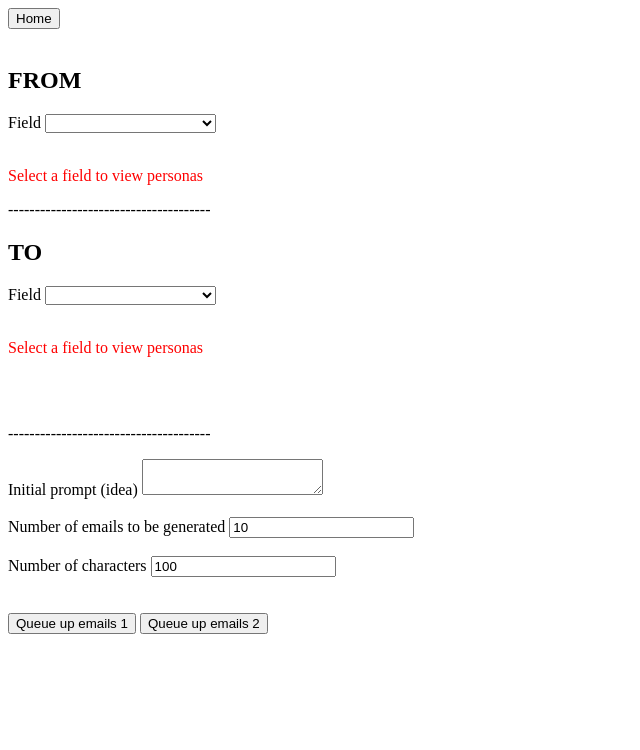
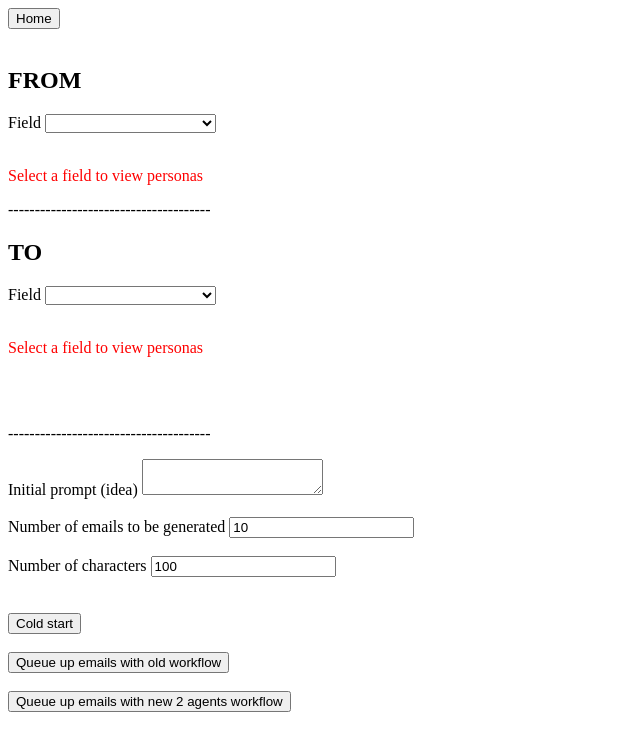
Before and after one commit to gabrielnvian/EmailGenerationPortal, a SvelteKit app: page /generate in a window 1280 px wide. Shown: the top 750 px of the page, without its empty margins (0-640 px from the left). Built offline with nearby package versions, Linux system fonts and the light colour scheme.

Commit message:
Add cold start function

```diff
--- a/src/routes/generate/+page.svelte
+++ b/src/routes/generate/+page.svelte
@@ -2,7 +2,7 @@
 	import {goto} from "$app/navigation";
 	import {base} from '$app/paths';
 	import {personas} from "../../personas";
-	import {queueEmails} from "./generate";
+	import {coldStart, queueEmails} from "./generate";
 	import type {Persona} from "../../personas.model";
 	import PersonaSelector from "../../PersonaSelector.svelte";
 	import {writable, type Writable} from "svelte/store";
@@ -90,10 +90,20 @@
 <br/>
 <br/>
 
-<button on:click={() => queueEmails(fromField, toField, idea, $fromPersonas, $toPersonas, n, length, 1)}>
-	Queue up emails 1
+<button on:click={() => coldStart()}>
+	Cold start
 </button>
 
+<br/>
+<br/>
+
+<button on:click={() => queueEmails(fromField, toField, idea, $fromPersonas, $toPersonas, n, length, 1)}>
+	Queue up emails with old workflow
+</button>
+
+<br/>
+<br/>
+
 <button on:click={() => queueEmails(fromField, toField, idea, $fromPersonas, $toPersonas, n, length, 2)}>
-	Queue up emails 2
+	Queue up emails with new 2 agents workflow
 </button>
--- a/src/routes/generate/generate.ts
+++ b/src/routes/generate/generate.ts
@@ -32,3 +32,15 @@ export async function queueEmails(
 
 	console.log(response)
 }
+
+export async function coldStart() {
+	const response = await fetch('https://n8n.tail068f9.ts.net/webhook/ollama-cold-start', {
+		method: "POST",
+		headers: {
+			"Content-Type": "application/json",
+		},
+		body: "{}"
+	});
+
+	console.log(response)
+}
```
